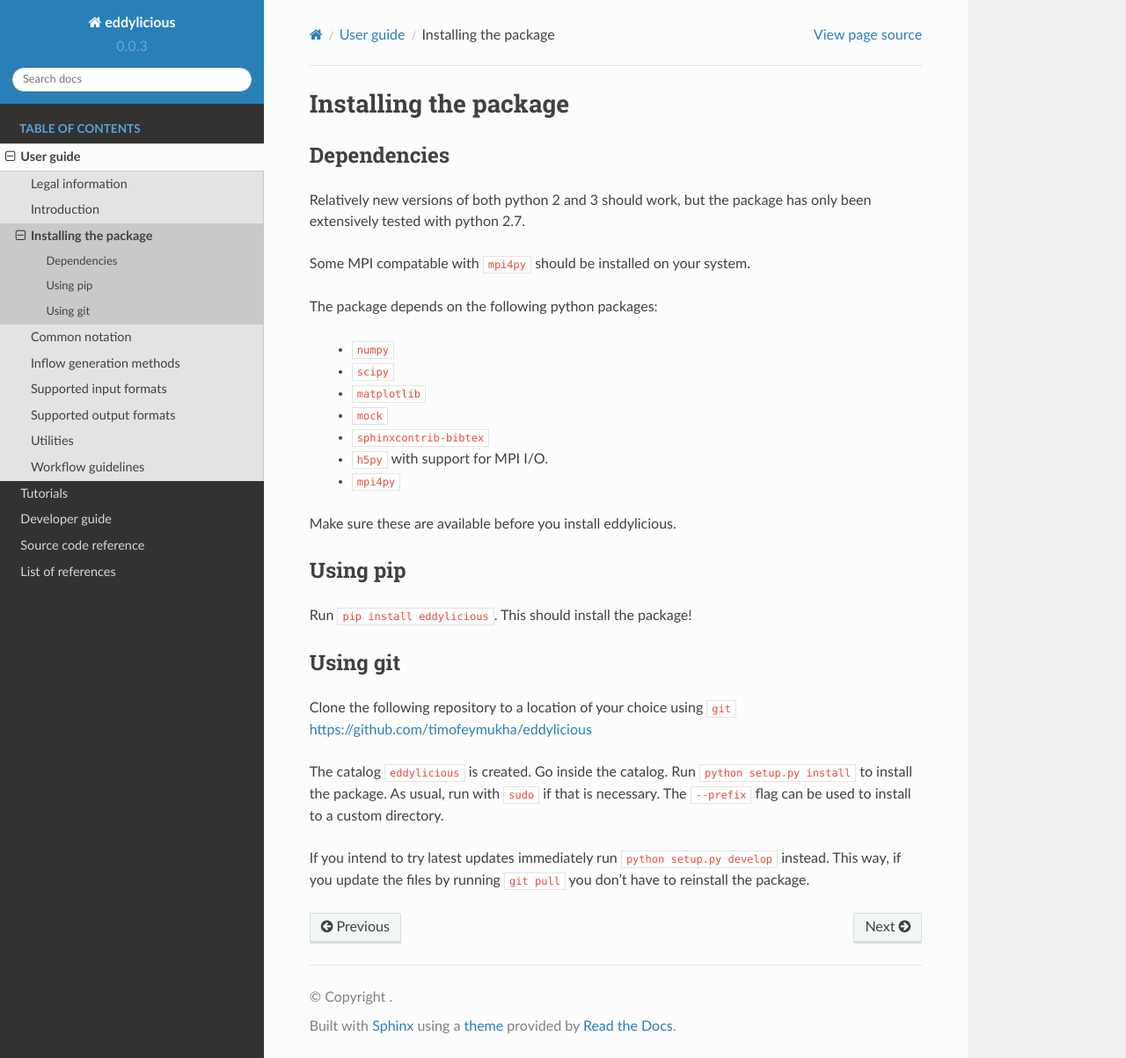
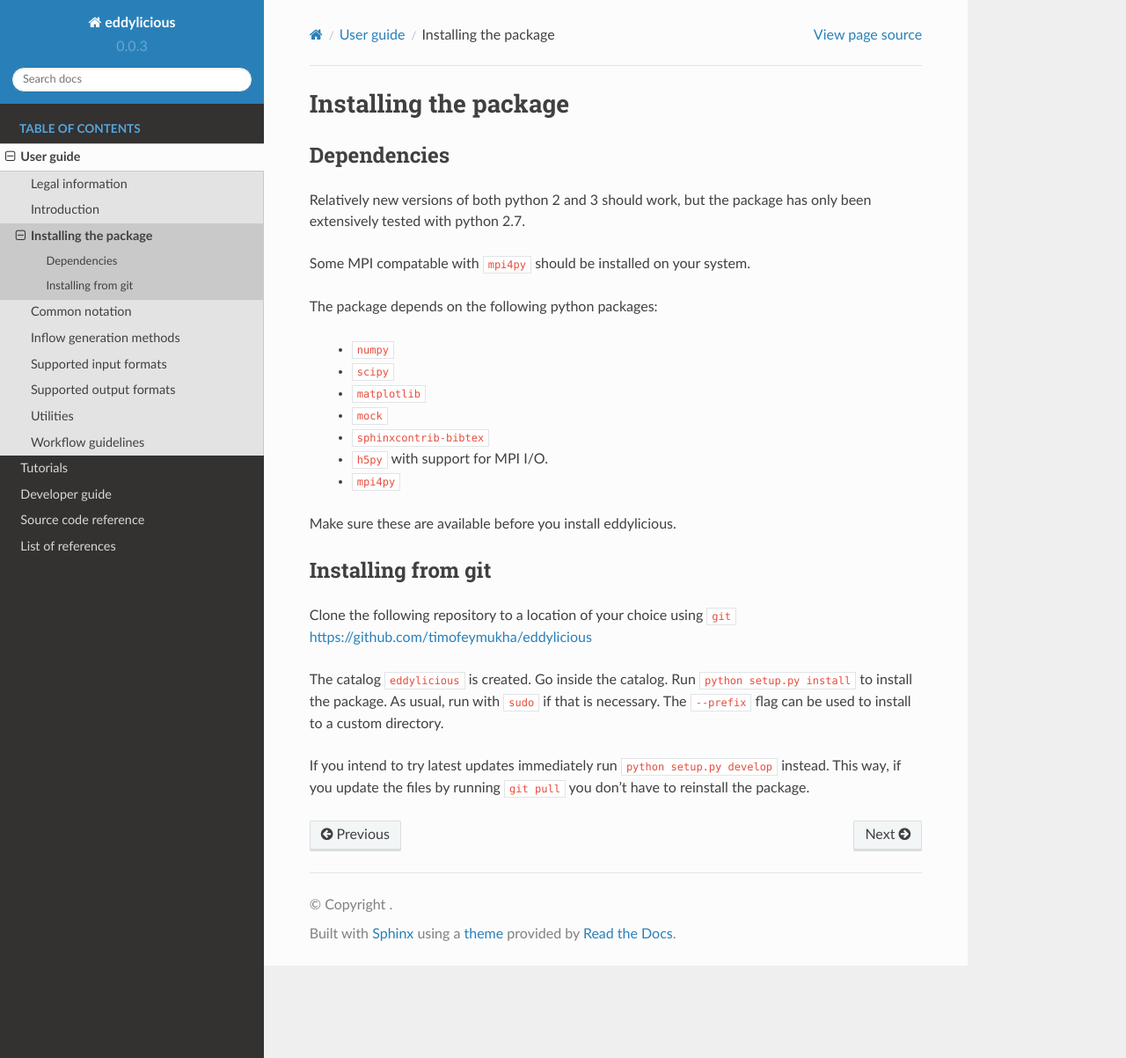
Before and after one commit to timofeymukha/eddylicious, a Sphinx documentation site: the page built from docs/user_guide/installation.rst, in a window 1280 px wide and 1203 px high. Shown: the whole window at 88% size. Built offline with Sphinx 7.4.7 and the Read the Docs theme 2.0.0, drawn with Linux system fonts in a browser that asks for light colours.

Commit message:
Doc update before presentation.

```diff
--- a/docs/user_guide/installation.rst
+++ b/docs/user_guide/installation.rst
@@ -30,14 +30,9 @@
 
 Make sure these are available before you install eddylicious.
 
-Using pip
----------
 
-Run ``pip install eddylicious``.
-This should install the package!
-
-Using git
----------
+Installing from git
+-------------------
 
 Clone the following repository to a location of your choice using ``git``
 https://github.com/timofeymukha/eddylicious
```
